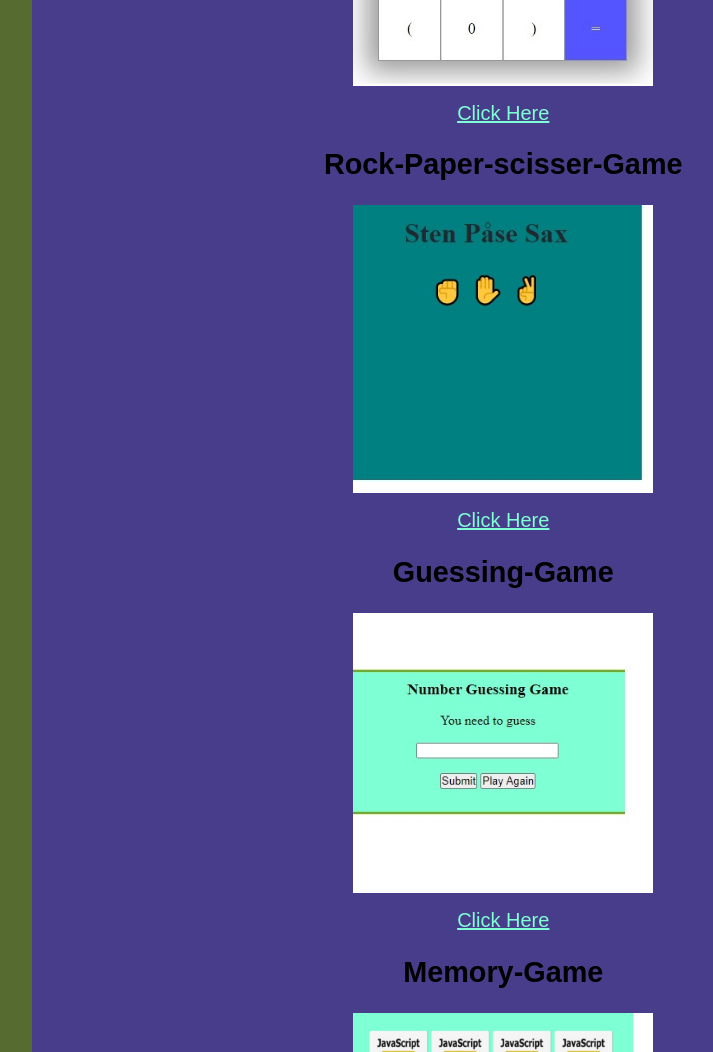
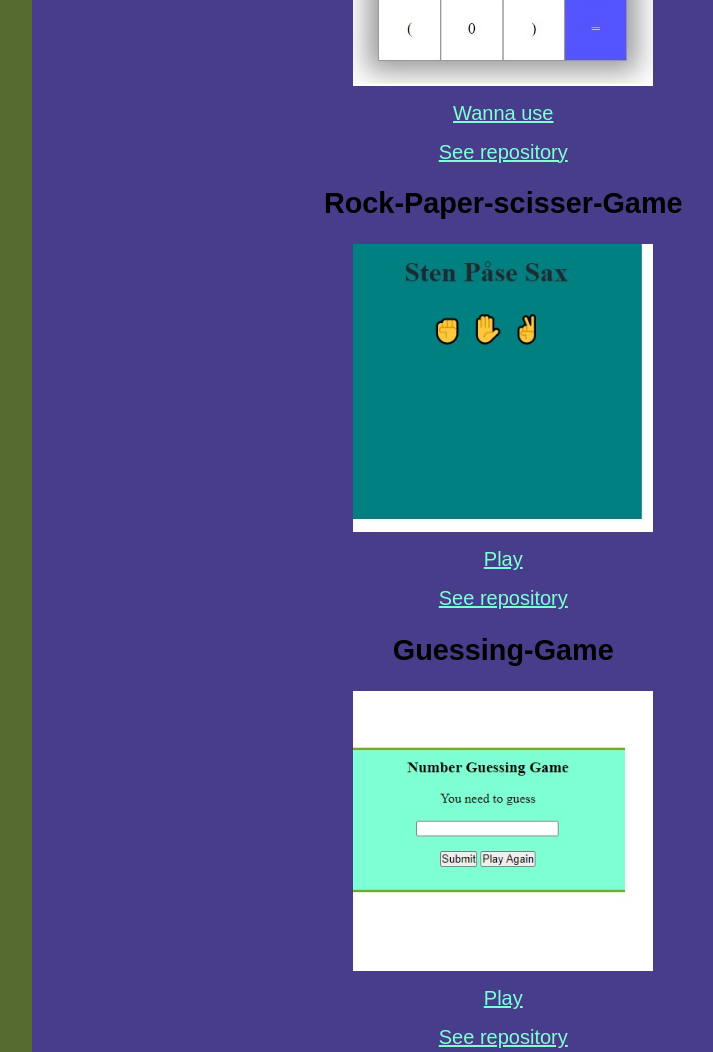
Before and after one commit to chasmkhasan/CV-Work-for-Chas, a plain HTML site: page portfolio.html in a window 1280 px wide. Shown: the part 500-1552 px from the top of the page, without its empty margins (305-1018 px from the left). Drawn offline with Linux system fonts and the light colour scheme.

Commit message:
Updated portfolio

```diff
--- a/portfolio.html
+++ b/portfolio.html
@@ -33,16 +33,20 @@
                 <div class="project-file">
                     <h2 class="project-file-1">Calculator</h2>
                     <img class="project-file-img" src="./gallery/Calculator-by-JS.jpg" width="300" alt="Calculator">
-                    <a class="download" href="https://chasmkhasan.github.io/Calculator-by-Javascript/" target="_blank">Click Here</a>
+                    <a class="download" href="https://chasmkhasan.github.io/Calculator-by-Javascript/" target="_blank">Wanna use</a>
+                    <a class="download" href="https://github.com/chasmkhasan/Calculator-by-Javascript" target="_blank">See repository</a>
                     <h2 class="project-file-1">Rock-Paper-scisser-Game</h2>
                     <img class="project-file-img" src="./gallery/Rock-Paper-scisser-by-JS.jpg" width="300" alt="Rock-Paper-scisser-by-JS">
-                    <a class="download" href="https://chasmkhasan.github.io/Rock-Paper-Scissor-Javascripts/" target="_blank">Click Here</a>
+                    <a class="download" href="https://chasmkhasan.github.io/Rock-Paper-Scissor-Javascripts/" target="_blank">Play</a>
+                    <a class="download" href="https://github.com/chasmkhasan/Rock-Paper-Scissor-Javascripts" target="_blank">See repository</a>
                     <h2 class="project-file-1">Guessing-Game</h2>
                     <img class="project-file-img" src="./gallery/Guessing-Game-by-JS.jpg" width="300" alt="Guessing Guessing-Game-by-JS">
-                    <a class="download" href="https://chasmkhasan.github.io/Guessing-Game-by-JavaScript/" target="_blank">Click Here</a>
+                    <a class="download" href="https://chasmkhasan.github.io/Guessing-Game-by-JavaScript/" target="_blank">Play</a>
+                    <a class="download" href="https://github.com/chasmkhasan/Guessing-Game-by-JavaScript" target="_blank">See repository</a>
                     <h2 class="project-file-1">Memory-Game</h2>
                     <img class="project-file-img" src="./gallery/Memory-Game-by-JS.jpg" width="300" alt="Memory-Game-by-JS">
-                    <a class="download" href="https://chasmkhasan.github.io/Memory-Game-by-Javascripts/" target="_blank">Click Here</a>
+                    <a class="download" href="https://chasmkhasan.github.io/Memory-Game-by-Javascripts/" target="_blank">Play</a>
+                    <a class="download" href="https://github.com/chasmkhasan/Memory-Game-by-Javascripts" target="_blank">See repository</a>
                 </div>
             </main>
 
```
